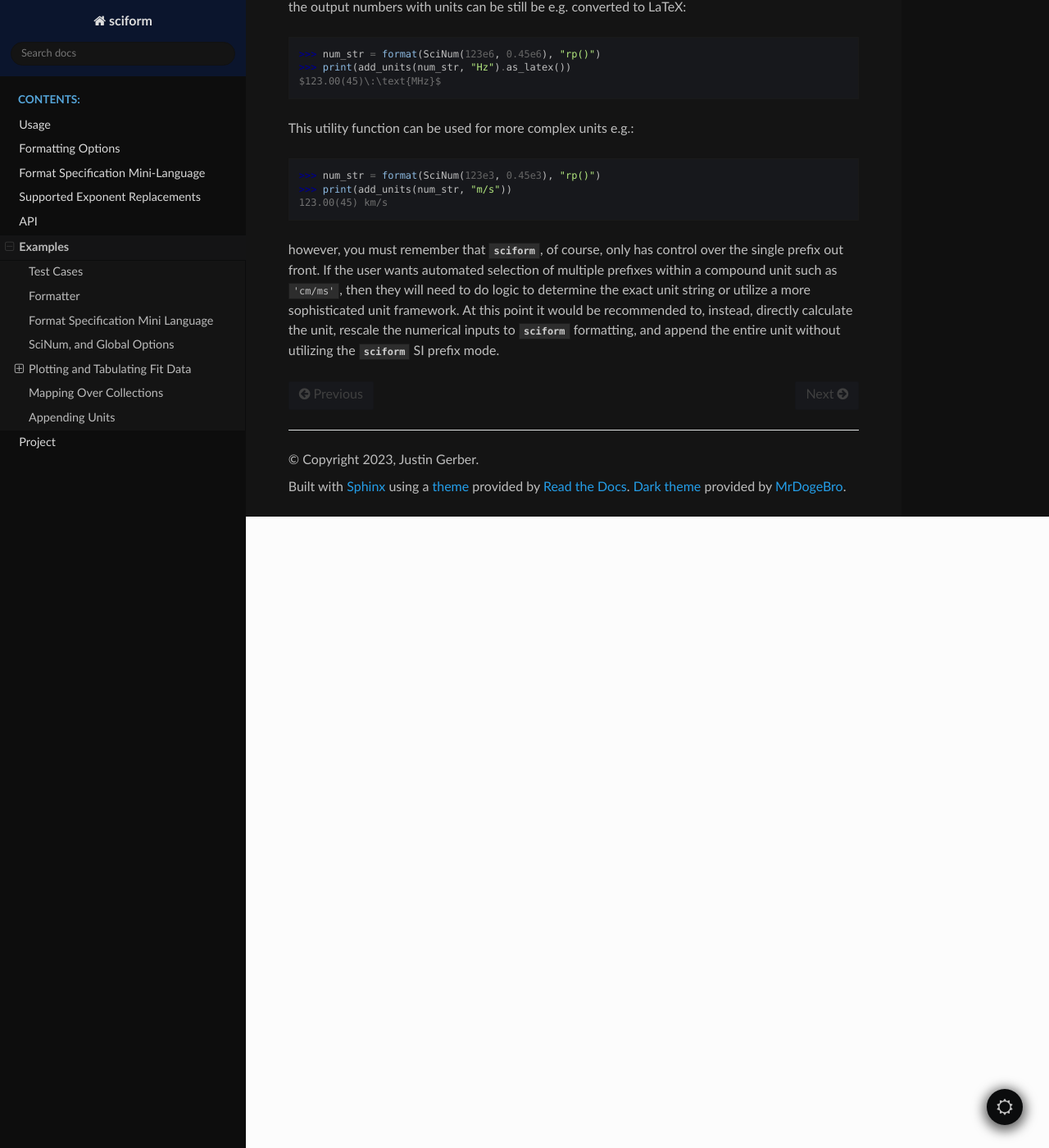
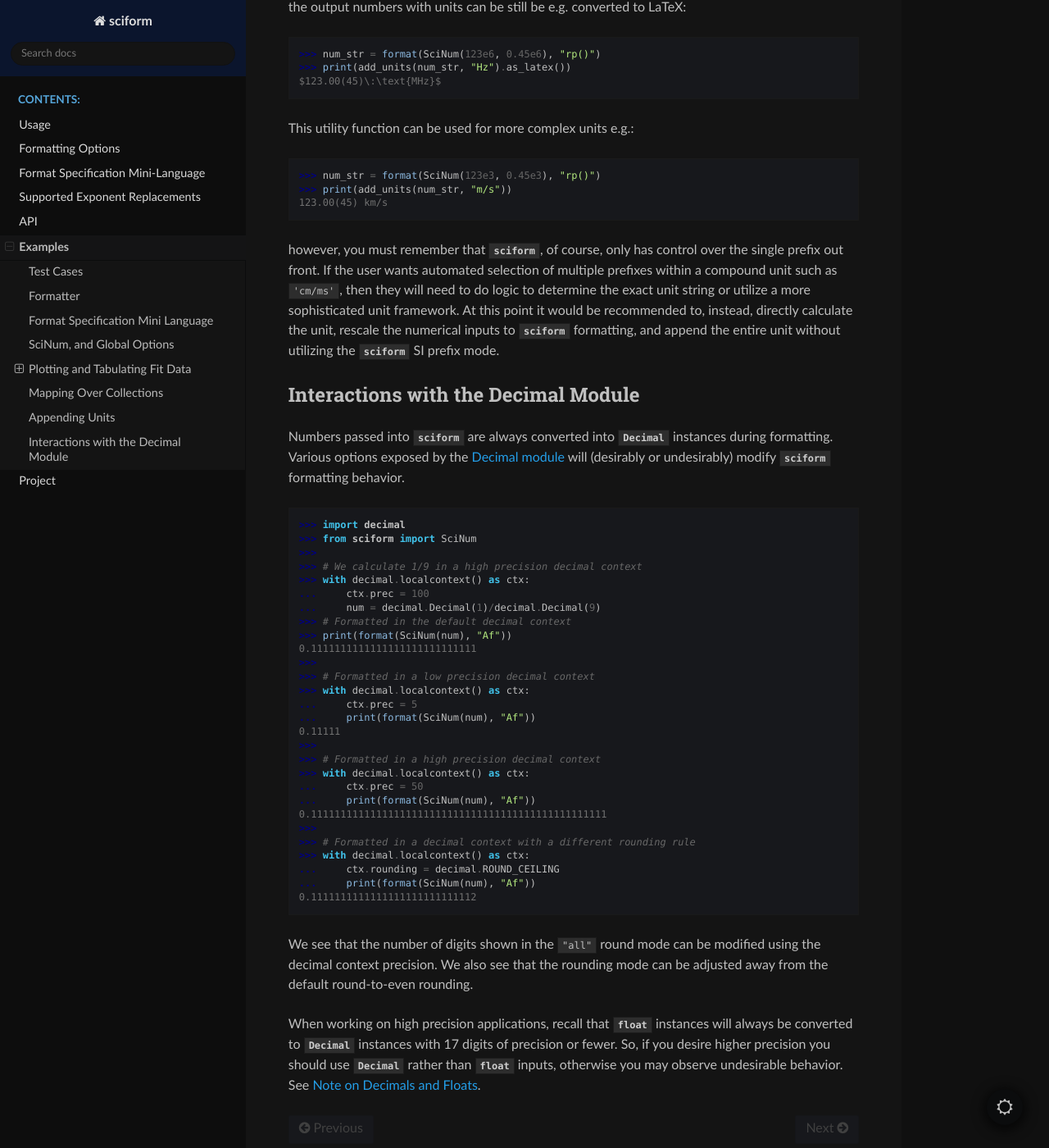
Before and after one commit to jagerber48/sciform, a Sphinx documentation site: the page built from docs/source/examples.rst, in a window 1280 px wide and 1400 px high, scrolled down 8172 px. Shown: the whole window at 82% size. Built offline with Sphinx 7.4.7 and the Read the Docs theme 3.1.0, drawn with Linux system fonts in a browser that asks for light colours.

Commit message:
add decimal examples

```diff
--- a/docs/source/examples.rst
+++ b/docs/source/examples.rst
@@ -352,7 +352,7 @@ makes this easy.
  ['7.000(30) M' '8.000(20) M' '9.000(10) M']]
 
 Appending Units
-========================
+===============
 
 The :mod:`sciform` :ref:`SI prefix mode<exp_str_replacement>` allows
 exponent strings such as ``'e+03'`` to be replaced with their SI
@@ -416,3 +416,55 @@ At this point it would be recommended to, instead, directly calculate
 the unit, rescale the numerical inputs to :mod:`sciform` formatting, and
 append the entire unit without utilizing the :mod:`sciform` SI prefix
 mode.
+
+Interactions with the Decimal Module
+====================================
+
+Numbers passed into :mod:`sciform` are always converted into
+:class:`Decimal` instances during formatting.
+Various options exposed by the
+`Decimal module <https://docs.python.org/3/library/decimal.html>`_
+will (desirably or undesirably) modify :mod:`sciform` formatting
+behavior.
+
+>>> import decimal
+>>> from sciform import SciNum
+>>>
+>>> # We calculate 1/9 in a high precision decimal context
+>>> with decimal.localcontext() as ctx:
+...     ctx.prec = 100
+...     num = decimal.Decimal(1)/decimal.Decimal(9)
+>>> # Formatted in the default decimal context
+>>> print(format(SciNum(num), "Af"))
+0.1111111111111111111111111111
+>>>
+>>> # Formatted in a low precision decimal context
+>>> with decimal.localcontext() as ctx:
+...     ctx.prec = 5
+...     print(format(SciNum(num), "Af"))
+0.11111
+>>>
+>>> # Formatted in a high precision decimal context
+>>> with decimal.localcontext() as ctx:
+...     ctx.prec = 50
+...     print(format(SciNum(num), "Af"))
+0.11111111111111111111111111111111111111111111111111
+>>>
+>>> # Formatted in a decimal context with a different rounding rule
+>>> with decimal.localcontext() as ctx:
+...     ctx.rounding = decimal.ROUND_CEILING
+...     print(format(SciNum(num), "Af"))
+0.1111111111111111111111111112
+
+We see that the number of digits shown in the ``"all"`` round mode can
+be modified using the decimal context precision.
+We also see that the rounding mode can be adjusted away from the default
+round-to-even rounding.
+
+When working on high precision applications, recall that :class:`float`
+instances will always be converted to :class:`Decimal` instances with 17
+digits of precision or fewer.
+So, if you desire higher precision you should use :class:`Decimal`
+rather than :class:`float` inputs, otherwise you may observe undesirable
+behavior.
+See :ref:`dec_and_float`.
```
